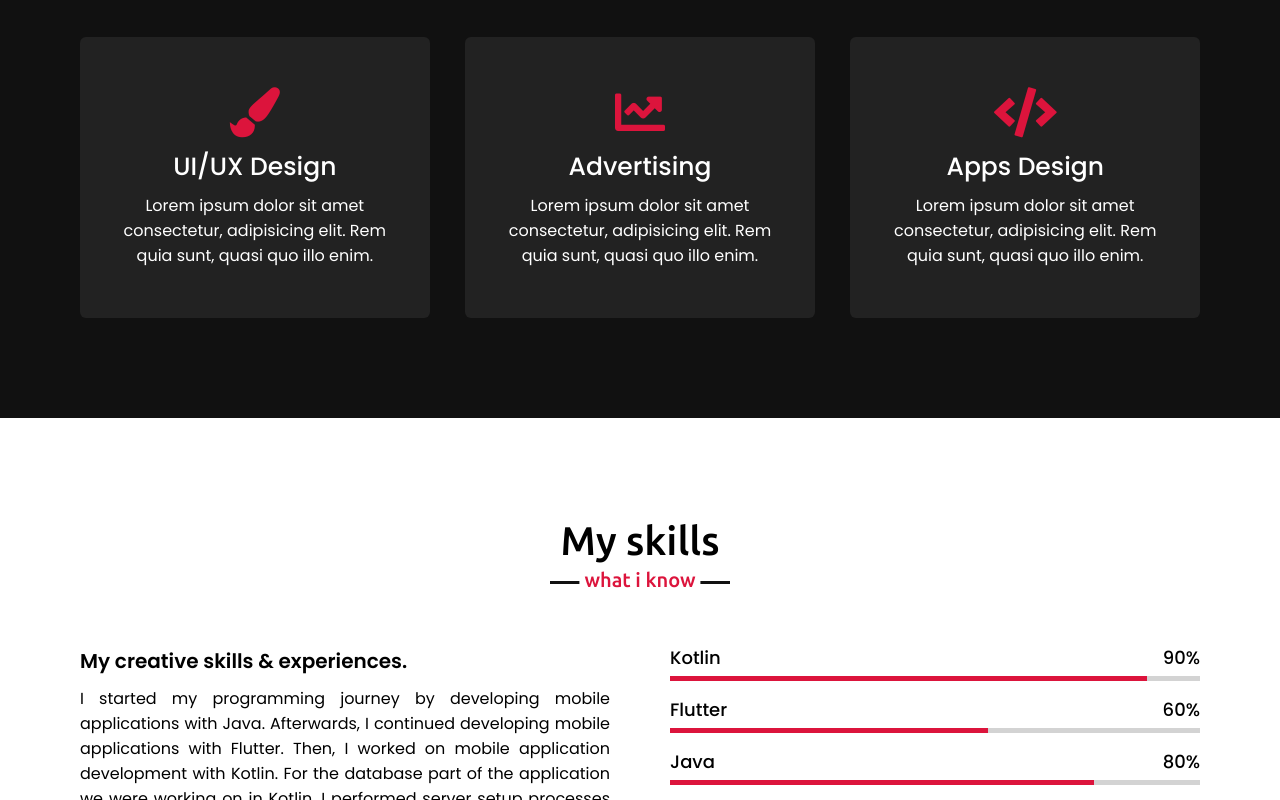
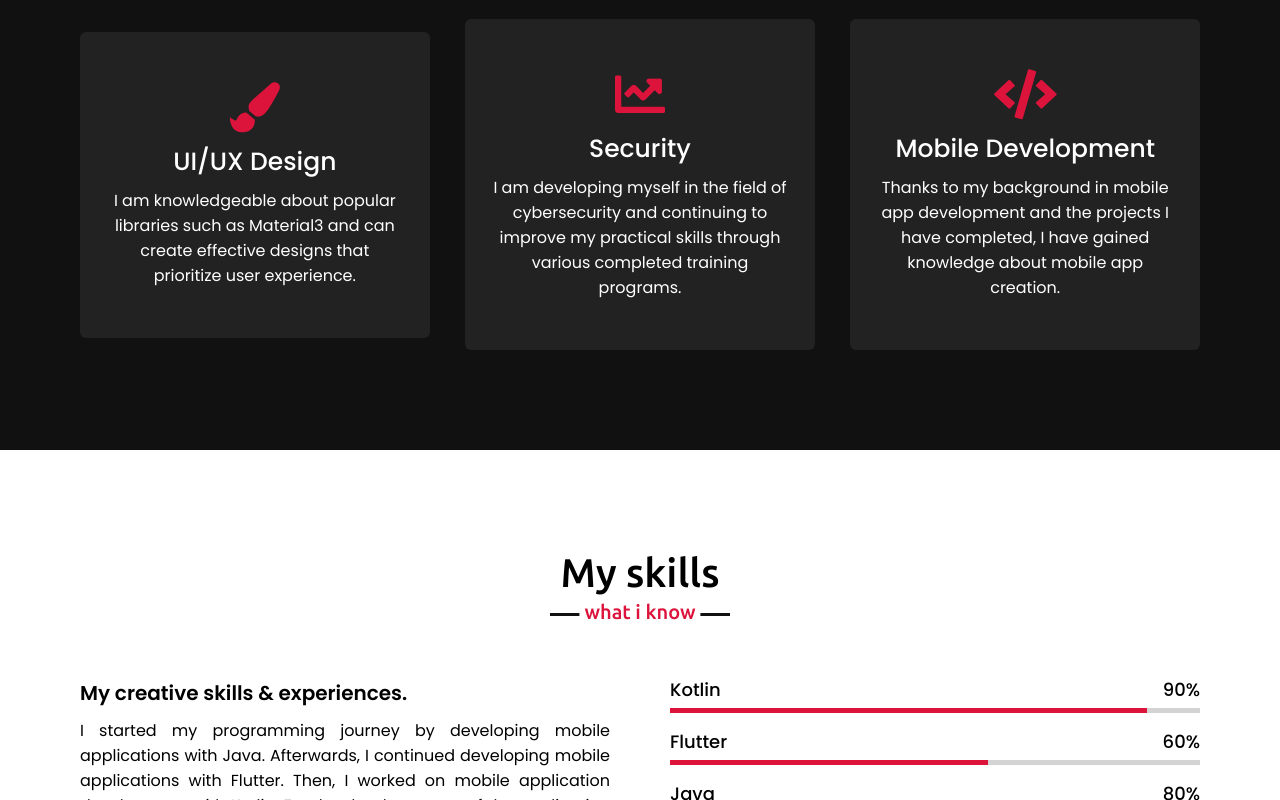
Before and after one commit to halit-ersoy/Blog, a plain HTML site: page index.html in a window 1280 px wide. Shown: the part 1740-2540 px from the top of the page. Drawn offline with nearby package versions, Linux system fonts and the light colour scheme.

Commit message:
add images

```diff
--- a/index.html
+++ b/index.html
@@ -5,6 +5,9 @@
     <meta http-equiv="X-UA-Compatible" content="IE=edge">
     <meta name="viewport" content="width=device-width, initial-scale=1.0">
     <title>Halit Ersoy Blog</title>
+    <link rel="icon" type="image/png" sizes="32x32" href="images/logo32.png">
+    <link rel="icon" type="image/png" sizes="48x48" href="images/logo48.png">
+    <link rel="icon" type="image/png" sizes="64x64" href="images/logo64.png">
 
     <link rel="stylesheet" href="style.css">
     <link rel="stylesheet" href="https://cdnjs.cloudflare.com/ajax/libs/font-awesome/5.15.3/css/all.min.css"/>
@@ -19,9 +22,6 @@
 
 </head>
 <body>
-    <div class="dcroll-up-btn">
-        <i class="fas fa-angle-up"></i>
-    </div>
     <nav class="navbar">
         <div class="max-width">
             <div class="logo"><a href="#">Halit<span> Ersoy</span></a></div>
@@ -76,21 +76,21 @@
                 <div class="box">
                     <i class="fas fa-paint-brush"></i>
                     <div class="text">UI/UX Design</div>
-                    <p>Lorem ipsum dolor sit amet consectetur, adipisicing elit. Rem quia sunt, quasi quo illo enim.</p>
+                    <p>I am knowledgeable about popular libraries such as Material3 and can create effective designs that prioritize user experience.</p>
                 </div>
             </div>
             <div class="card">
                 <div class="box">
                     <i class="fas fa-chart-line"></i>
-                    <div class="text">Advertising</div>
-                    <p>Lorem ipsum dolor sit amet consectetur, adipisicing elit. Rem quia sunt, quasi quo illo enim.</p>
+                    <div class="text">Security</div>
+                    <p>I am developing myself in the field of cybersecurity and continuing to improve my practical skills through various completed training programs.</p>
                 </div>
             </div>
             <div class="card">
                 <div class="box">
                     <i class="fas fa-code"></i>
-                    <div class="text">Apps Design</div>
-                    <p>Lorem ipsum dolor sit amet consectetur, adipisicing elit. Rem quia sunt, quasi quo illo enim.</p>
+                    <div class="text">Mobile Development</div>
+                    <p>Thanks to my background in mobile app development and the projects I have completed, I have gained knowledge about mobile app creation.</p>
                 </div>
             </div>
            </div>
```
Also changed, not shown: images/logo32.png (added), images/logo48.png (added), images/logo64.png (added).
